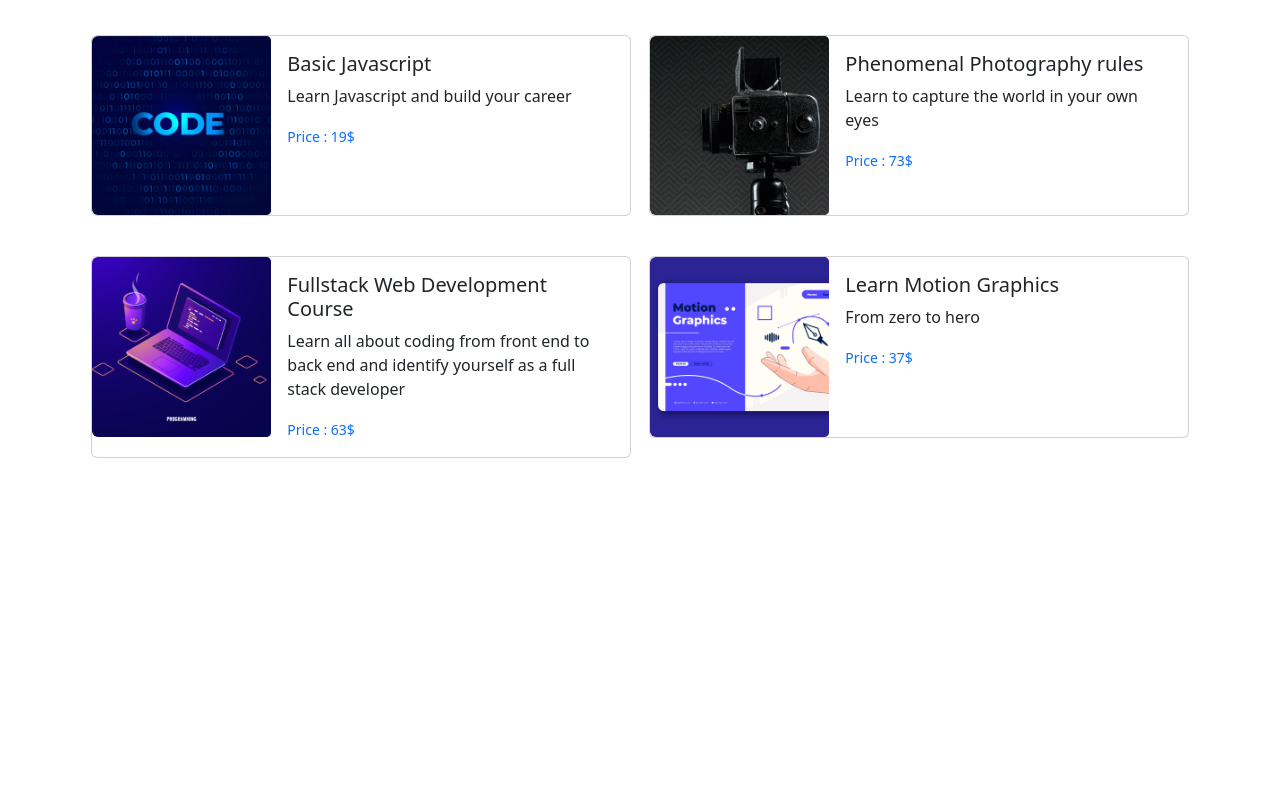
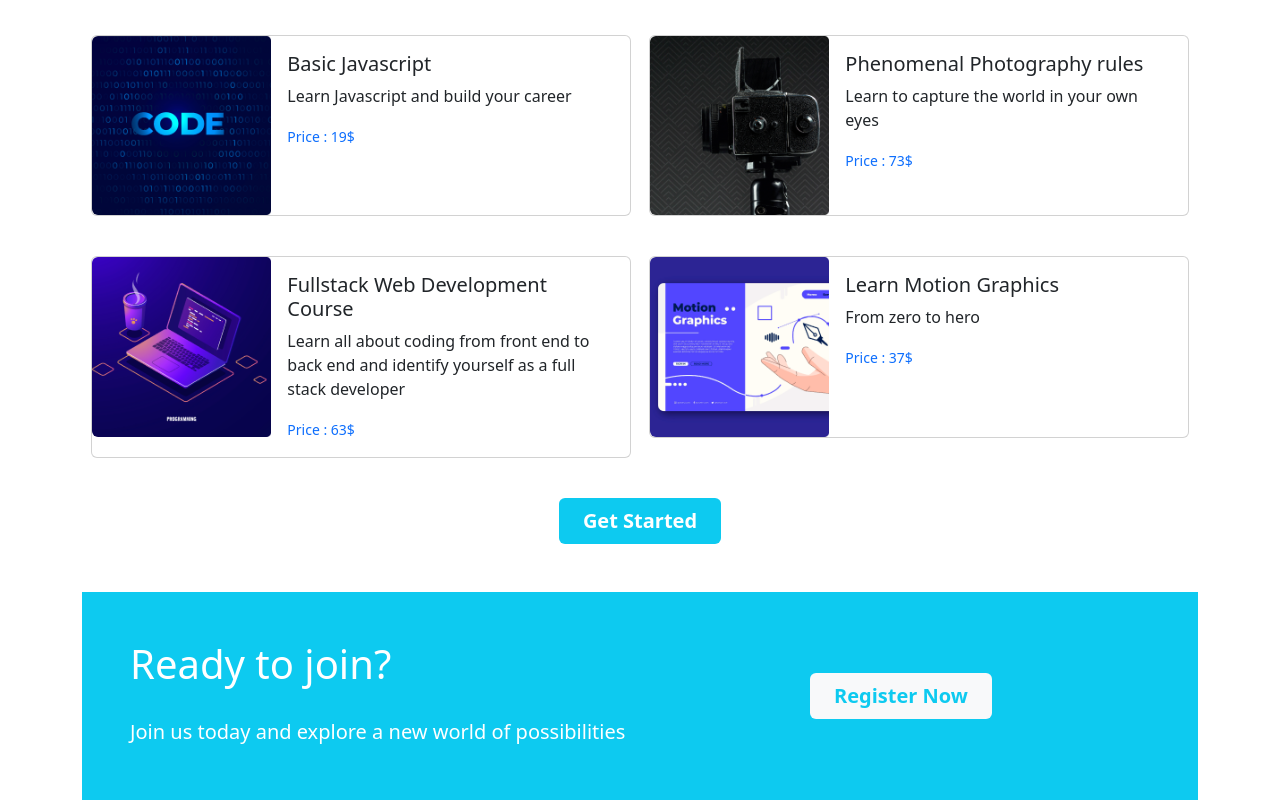
Before and after one commit to Dianot-Hossain/Assignment-3, a plain HTML site: page index.html in a window 1280 px wide. Shown: the part 1023-1823 px from the top of the page. Before the commit the page ends 1497 px from the top, so only its background shows below. Drawn offline with nearby package versions, Linux system fonts and the light colour scheme.

Commit message:
bluecard added

```diff
--- a/index.html
+++ b/index.html
@@ -209,6 +209,29 @@
                 </div>
 
             </div>
+
+        </section>
+        <br>
+        <div class="text-center">
+            <button class="px-4 py-2 bg-info rounded border border-0">
+                <span class="text-white fs-5 fw-bold">Get Started</span>
+            </button>
+        </div>
+        <br><br>
+        <section class="container">
+            <div class=" d-flex bg-info text-white p-5 mb-10">
+                <div class="col-8">
+                    <h1>Ready to join?</h1>
+                    <br>
+                    <h5>Join us today and explore a new world of possibilities</h5>
+                </div>
+                <br>
+                <div class="col-4 d-inline-flex align-items-center">
+                    <button class="px-4 py-2 bg-light rounded border border-0">
+                        <span class="text-info fs-5 fw-bold">Register Now</span>
+                    </button>
+                </div>
+            </div>
         </section>
     </main>
     <script src="https://cdn.jsdelivr.net/npm/bootstrap@5.2.2/dist/js/bootstrap.bundle.min.js"
```
